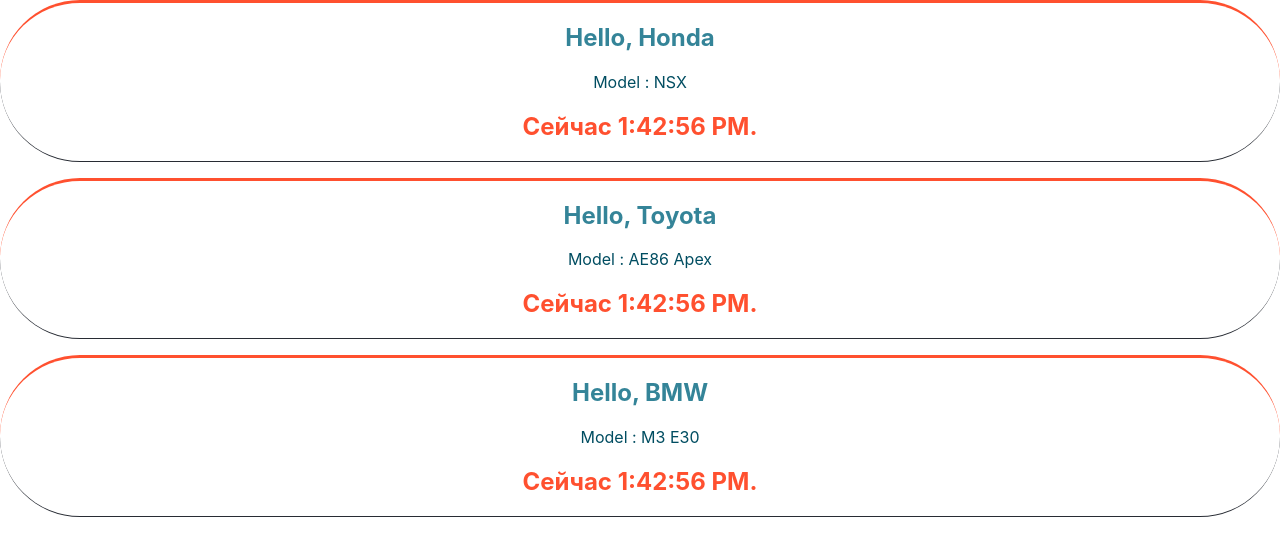
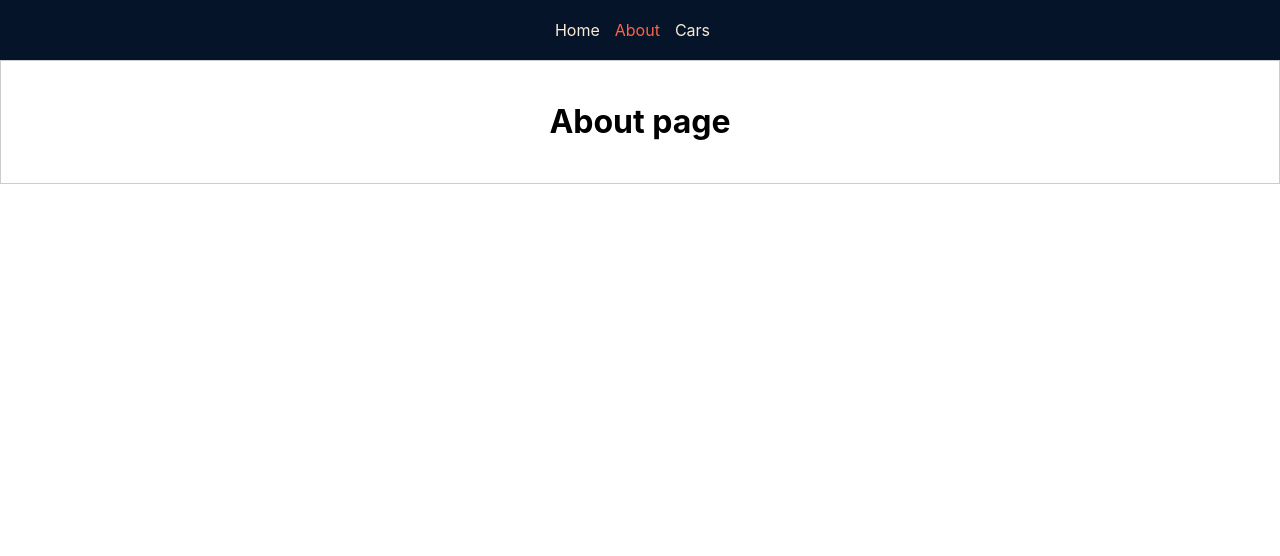
Before and after one commit to kapustis/my-app, a React (Create React App) app: page /about in a window 1280 px wide. Shown: the top 556 px of the page. Built offline with nearby package versions, Linux system fonts and the light colour scheme.

Commit message:
Routing and components

```diff
--- /dev/null
+++ b/src/About/About.js
@@ -0,0 +1,13 @@
+import React from 'react'
+// import './About.scss'
+import classes from './About.module.scss'
+
+const About = props => (
+  // <div className="About">
+  <div className={classes.About}>
+    <h1>About page</h1>
+  </div>
+)
+
+
+export default About
--- /dev/null
+++ b/src/About/About.module.scss
@@ -0,0 +1,6 @@
+.About {
+  padding: 20px;
+  display: block;
+  border: 1px solid #ccc;
+  text-align: center;
+}
--- a/src/App.js
+++ b/src/App.js
@@ -1,28 +1,36 @@
 import React from 'react';
 import './App.scss';
+import {BrowserRouter as Router, Switch, Route, NavLink} from 'react-router-dom'
 import Cars from "./Cars/Cars";
-
-// import Counter from "./Conuter/Counter";
+import About from "./About/About";
 
 class App extends React.Component {
-
-
-
     render() {
         return (
-            <div className="App">
-
-                <Cars/>
-
-                {/*<header className="App-header">*/}
-                    {/*<h1>{this.state.headText}</h1>*/}
-                    {/*<button onClick={this.toggleShowCars}>Toggle cars</button>*/}
-                    {/*<Counter/>*/}
-                {/*</header>*/}
-                {/*<div className='content'>*/}
-                    {/*{this.state.showCar ? this.carItem() : <p>no item</p>}*/}
-                {/*</div>*/}
-            </div>
+            <Router>
+                <div className="App">
+                    <nav className="nav">
+                        <ul>
+                            <li>
+                                <NavLink to="/" exact>Home</NavLink>
+                            </li>
+                            <li>
+                                <NavLink to="/about">About</NavLink>
+                            </li>
+                            <li>
+                                <NavLink to="/cars">Cars</NavLink>
+                            </li>
+                        </ul>
+                    </nav>
+                    <Switch>
+                        <Route path="/" exact render={() => <h1>Home Page</h1>}/>
+                        <Route path="/about" >
+                            <About/>
+                        </Route>
+                        <Route path="/cars" component={Cars}/>
+                    </Switch>
+                </div>
+            </Router>
         );
     }
 }
--- a/src/App.scss
+++ b/src/App.scss
@@ -46,6 +46,28 @@
   }
 }
 
+.nav {
+  background-color: #051428;
+  ul {
+    display: flex;
+    justify-content: center;
+    align-items: center;
+    list-style: none;
+    margin: 0;
+    padding: 20px;
+    li {
+      margin-right: 15px;
+      a{
+        color: antiquewhite;
+        text-decoration: none;
+      }
+      a.active{
+        color: tomato;
+      }
+    }
+  }
+}
+
 .content{
   width: 20em;
   margin: auto;
--- a/src/Cars/Car/Car.js
+++ b/src/Cars/Car/Car.js
@@ -1,9 +1,9 @@
 import React from "react";
-import style from './Car.module.scss';
-import withClass from '../../hoc/withClass'
+import classes from './Car.module.scss'
 
 class Car extends React.Component {
     constructor(props) {
+        console.log(props)
         super(props);
         this.state = {date: new Date()};
     }
@@ -24,17 +24,14 @@
 
     render() {
         return (
-            <>
+            <div className={classes.Car}>
                 <h1>Hello, {this.props.name}</h1>
                 <p>Model : {this.props.model} </p>
                 <h2>Сейчас {this.state.date.toLocaleTimeString()}.</h2>
-                {/*<input type="text" onChange={this.props.changeName} value={this.props.model}/>*/}
-                {/*<button onClick={this.props.onChangeText}>Click</button>*/}
                 {this.props.children}
-            </>
+            </div>
         );
     }
 }
 
-// export default Car
-export default withClass(Car,style.Car)
+export default Car
--- a/src/Cars/Car/Car.module.scss
+++ b/src/Cars/Car/Car.module.scss
@@ -11,7 +11,7 @@
   }
 
   h2 {
-    color: $tomato
+    color: crimson;
   }
 
   p {
@@ -19,7 +19,7 @@
   }
 }
 .Car:hover {
-  background-color: rgba(128, 4, 127, 0.47);
+  background-color: coral;
   box-shadow: 0 5px 15px 5px rgba(128, 4, 127, 0.25);
   cursor: pointer;
 }
--- a/src/hoc/withClass.js
+++ /dev/null
@@ -1,13 +0,0 @@
-import React from 'react'
-
-const withClass = (Component, className) => {
-  return props => {
-    return (
-        <section className={className}>
-          <Component {...props} />
-        </section>
-    )
-  }
-};
-
-export default withClass
```
Also changed, not shown: src/Cars/Cars.js (+0 -27 lines), src/Conuter/Counter.js (deleted, +0 -30 lines).
